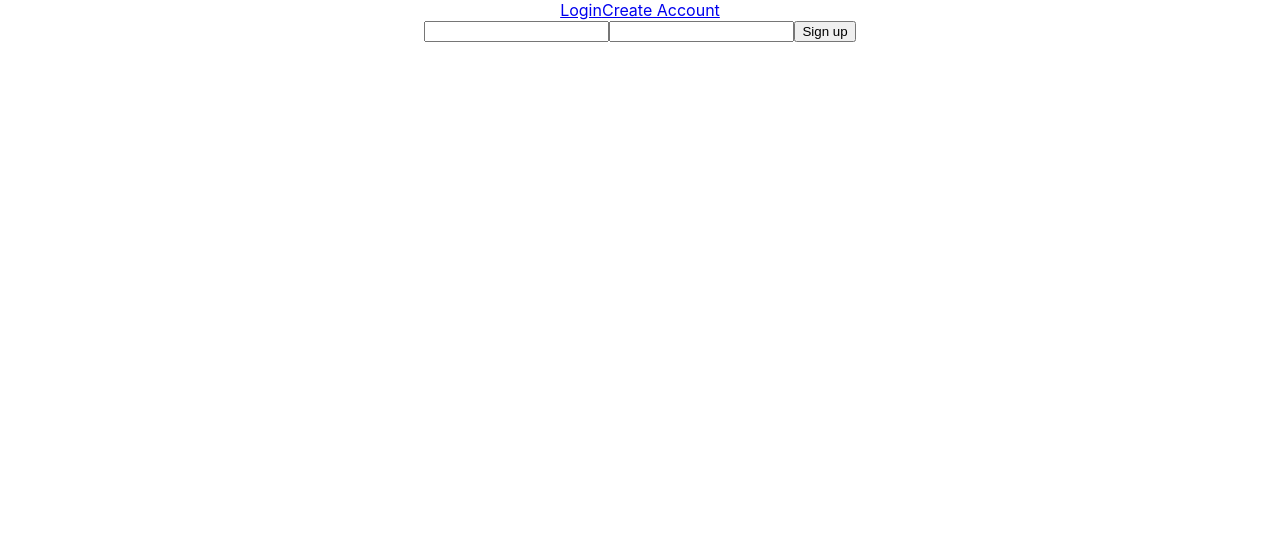
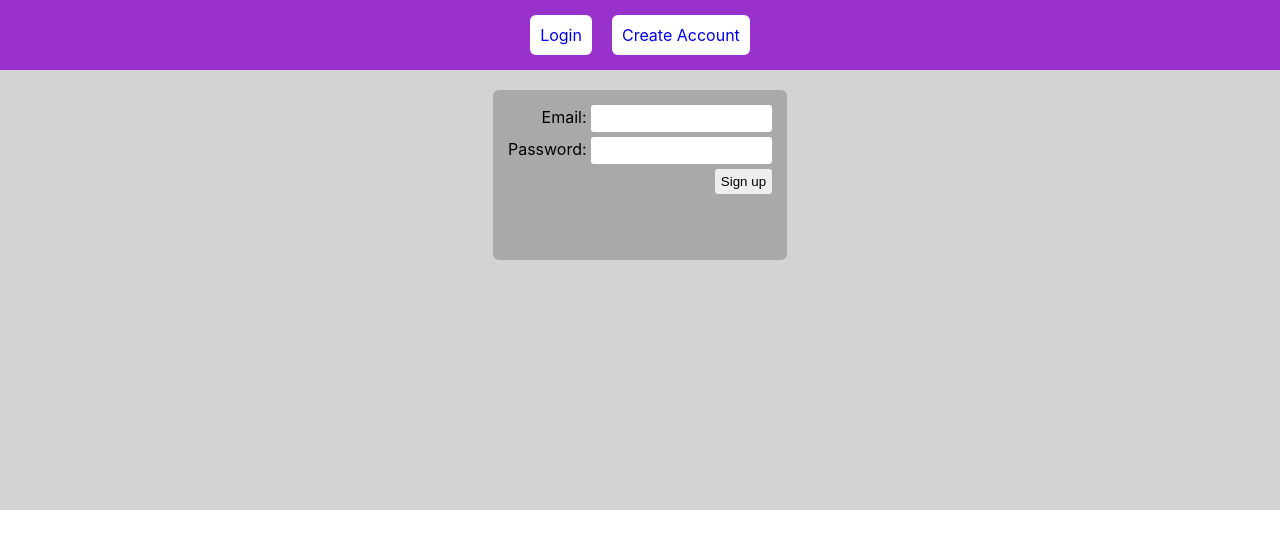
Before and after one commit to JohannaENilsson/mandatory-advanced-js3, a React (Create React App) app: page /create-account in a window 1280 px wide. Shown: the top 548 px of the page. Built offline with nearby package versions, Linux system fonts and the light colour scheme.

Commit message:
changed to yarn. css basic styling

```diff
--- a/package.json
+++ b/package.json
@@ -36,5 +36,9 @@
       "last 1 firefox version",
       "last 1 safari version"
     ]
-  }
+  },
+  "main": "index.js",
+  "repository": "git@github.com:JohannaENilsson/mandatory-advanced-js3.git",
+  "author": "Johanna Nilsson <nijodotcom@gmail.com>",
+  "license": "MIT"
 }
--- a/src/App.css
+++ b/src/App.css
@@ -2,37 +2,44 @@
   text-align: center;
 }
 
-.App-logo {
-  height: 40vmin;
-  pointer-events: none;
+header{
+  background-color: darkorchid;
+  height: 70px;
 }
 
-@media (prefers-reduced-motion: no-preference) {
-  .App-logo {
-    animation: App-logo-spin infinite 20s linear;
-  }
+.Nav {
+  background-color: white;
+  padding: 10px;
+  text-decoration: none;
+  margin: 10px;
+  line-height: 70px;
+  border-radius: 6px;
 }
 
-.App-header {
-  background-color: #282c34;
-  min-height: 100vh;
+
+
+.container {
+  background-color: lightgray;
   display: flex;
-  flex-direction: column;
-  align-items: center;
   justify-content: center;
-  font-size: calc(10px + 2vmin);
-  color: white;
+  padding: 20px;
+  height: 50vh;
 }
 
-.App-link {
-  color: #61dafb;
+form {
+  background-color: darkgray;
+  text-align: right;
+  border-radius: 6px;
+  padding: 10px;
+  height: 150px;
 }
 
-@keyframes App-logo-spin {
-  from {
-    transform: rotate(0deg);
-  }
-  to {
-    transform: rotate(360deg);
-  }
+form div {
+  margin: 5px;
 }
+
+input {
+  border-radius: 3px;
+  height: 25px;
+  border: none;
+}
--- a/src/components/Form.js
+++ b/src/components/Form.js
@@ -3,12 +3,17 @@ import React from 'react';
 export default function Form(props) {
   return (
     <form onSubmit={props.handleSubmit}>
+      <div>
+        <span>Email: </span>
         <input
           type='email'
           name='email'
           value={props.email}
           onChange={props.handleInput}
         />
+      </div>
+      <div>
+        <span>Password: </span>
         <input
           type='password'
           name='password'
@@ -16,7 +21,10 @@ export default function Form(props) {
           value={props.password}
           onChange={props.handleInput}
         />
+      </div>
+      <div>
         <input type='submit' value={props.submitButtonText} />
+      </div>
     </form>
   );
 }
```
Also changed, not shown: 2 other files (tests, documents, lock files or other folders). Lines whose indentation alone changed are shown as unchanged.
